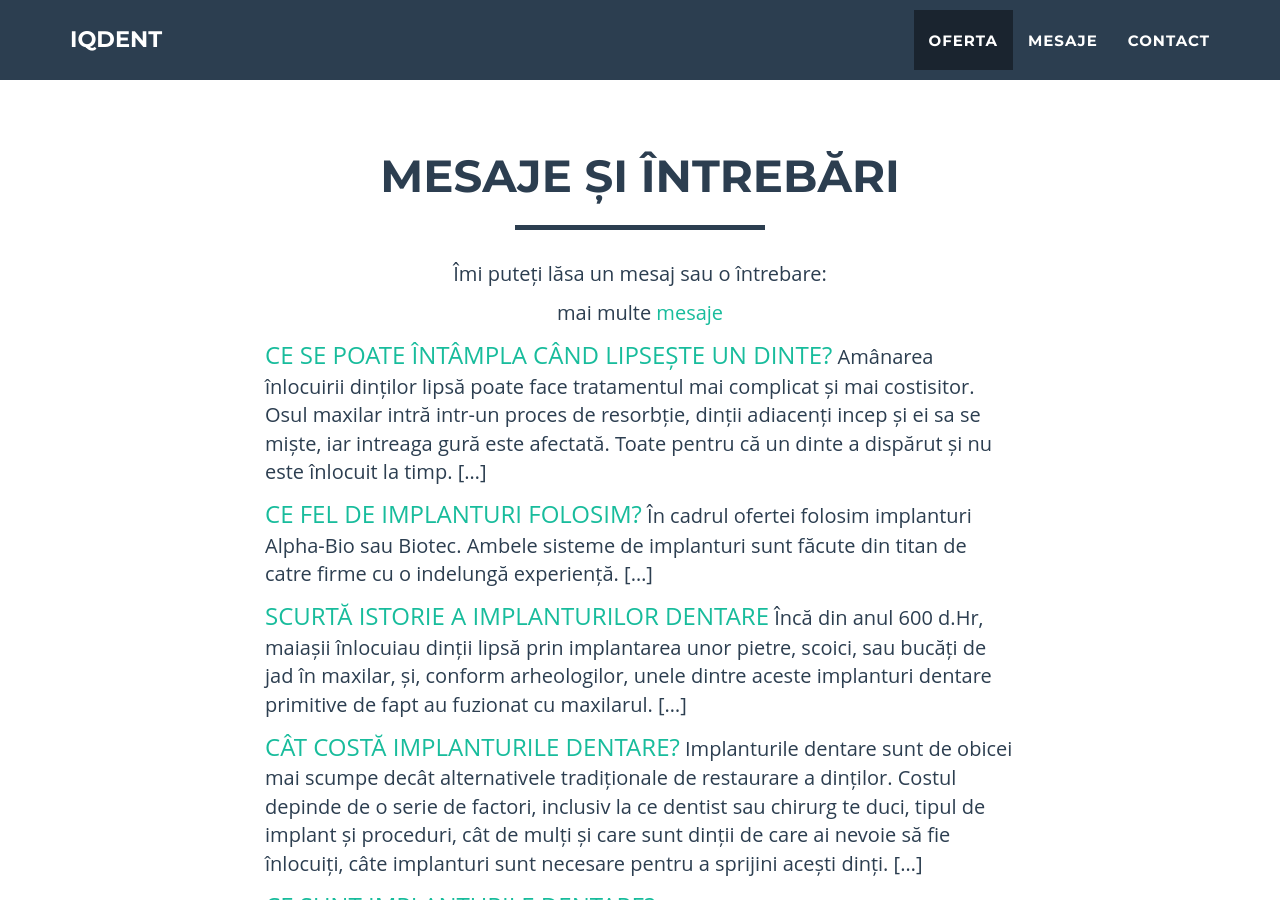
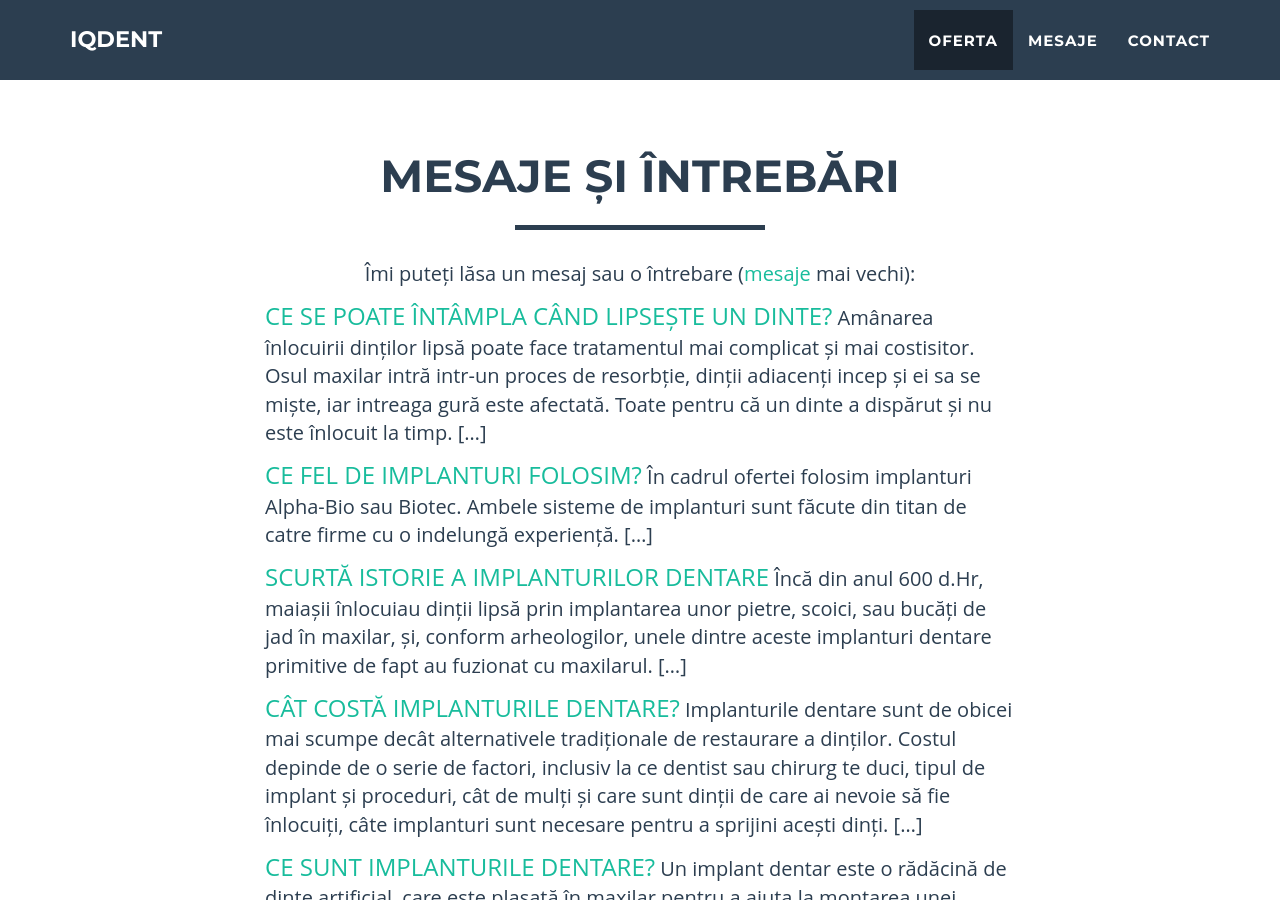
Before and after one commit to littledentgopo/offerdent, a Jekyll site: the page built from index.html, in a window 1280 px wide and 900 px high, scrolled down 2176 px. Built offline with Jekyll 4.4.1, drawn with Linux system fonts in a browser that asks for light colours.

```diff
--- a/_includes/section-message.html
+++ b/_includes/section-message.html
@@ -10,12 +10,11 @@
             </div>
             <div class="row">
                 <div class="col-lg-12 text-center" style="background: white; -webkit-transform:translateZ(1px); z-index: 1">
-                    <p>Îmi puteți lăsa un mesaj sau o întrebare:</p>
+                    <p>Îmi puteți lăsa un mesaj sau o întrebare (<a href="/mesaje.html" target="_blank" >mesaje</a> mai vechi):</p>
 
 
-                   <div class="fb-comments" data-href="http://www.oferteimplantdentar.ro/mesaje.html" data-numposts="2" data-colorscheme="light"></div>
+                   <div class="fb-comments" data-href="http://www.oferteimplantdentar.ro/mesaje.html" data-numposts="3" data-colorscheme="light"></div>
 
-                   <p>mai multe <a href="/mesaje.html">mesaje</a></p>
                 </div>
 
             </div>
```
